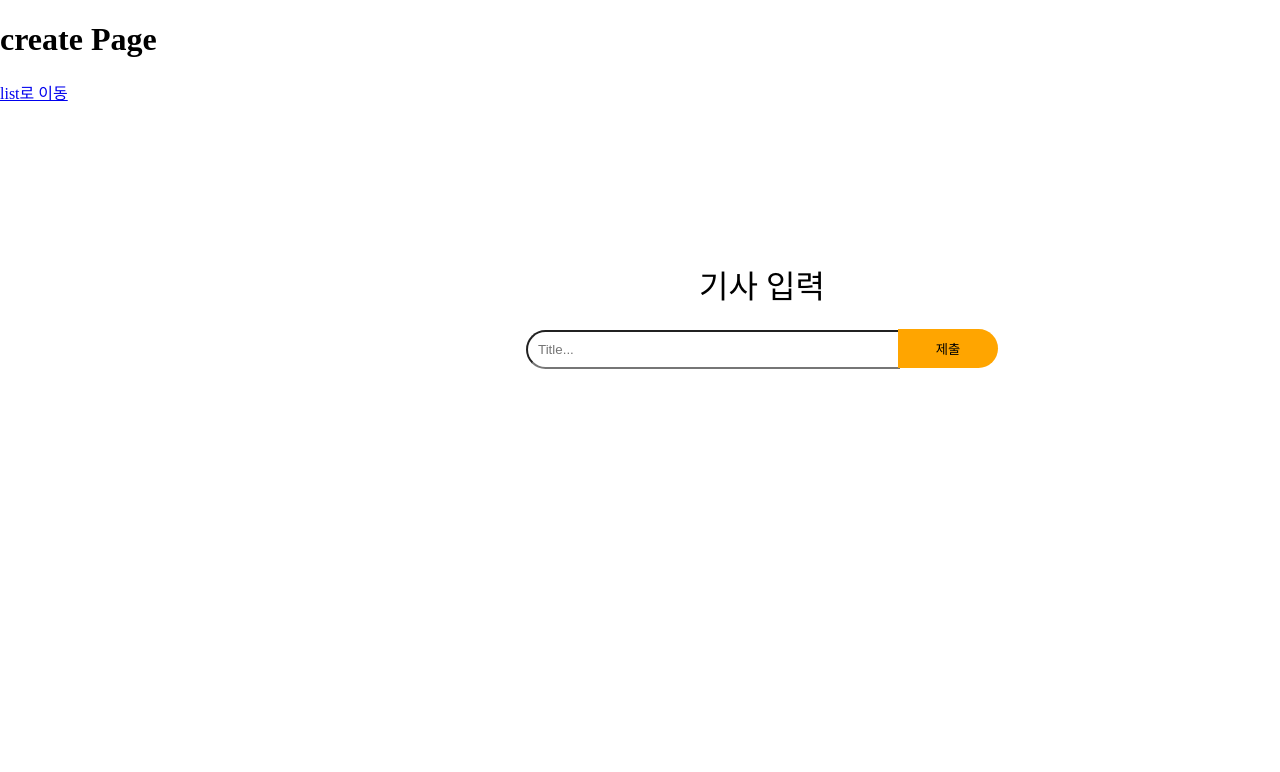
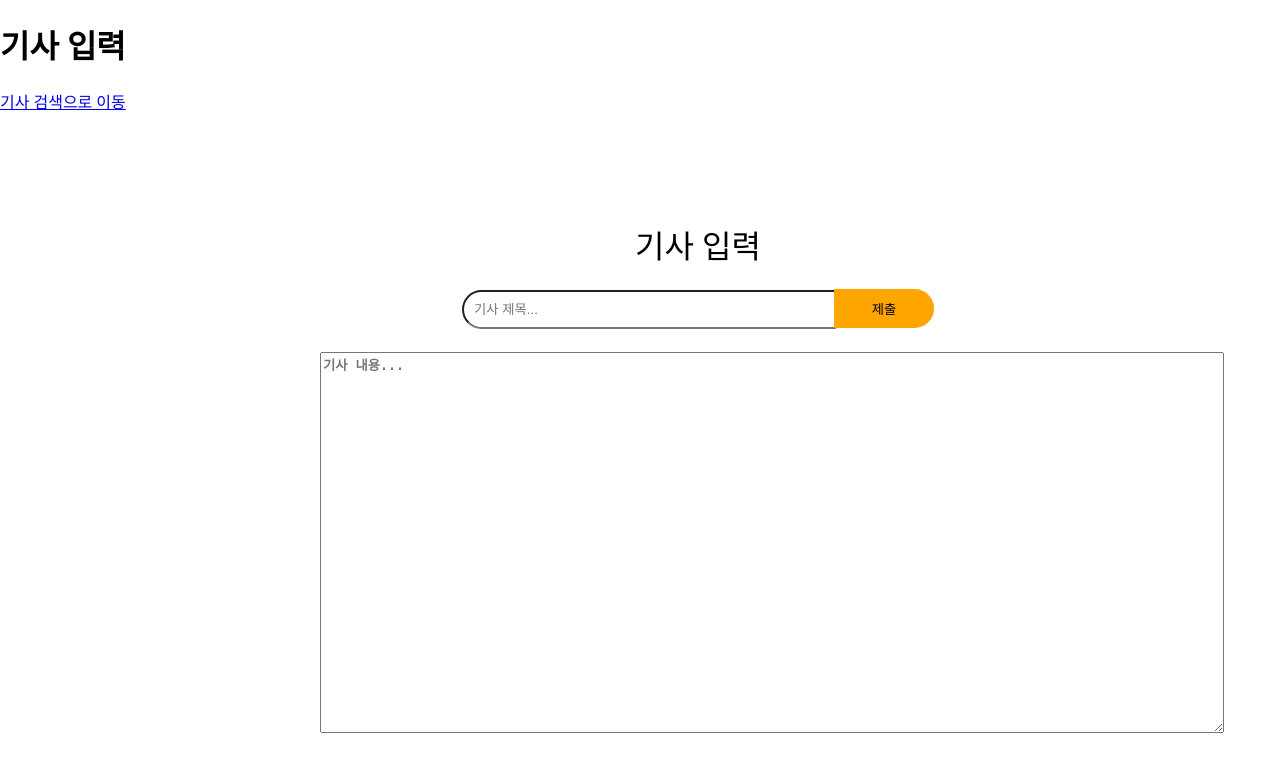
Before and after one commit to dh8570/Textmining_WebService, a Django app: page /write/ in a window 1280 px wide. Shown: the top 772 px of the page. Run offline with Django 4.2, Linux system fonts and the light colour scheme.

Commit message:
2022_05_29_12_09_기사내용칸 추가

```diff
--- a/config/app/static/style.css
+++ b/config/app/static/style.css
@@ -9,8 +9,16 @@ body {
 form.box {
     width: 500px;
     position: absolute;
-    top:30%;
-    left:40%;
+    top:25%;
+    left:35%;
+    transfrom:translate(-50%,-50%);
+    text-align: center;
+}
+form.box1 {
+    width: 500px;
+    position: absolute;
+    top:44%;
+    left:25%;
     transfrom:translate(-50%,-50%);
     text-align: center;
 }
@@ -31,3 +39,7 @@ form.box input[type=submit] {
     border:none;
     margin-left:-6px;
 }
+
+textarea::placeholder{
+font-weight:bold;
+}
--- a/config/app/templates/app/document_create.html
+++ b/config/app/templates/app/document_create.html
@@ -2,19 +2,21 @@
 <html lang="ko">
 <head>
     <meta charset="UTF-8">
-    <title>create</title>
+    <title>기사 입력</title>
     <link rel="stylesheet" href="../../static/style.css">
 </head>
 <body>
-    <h1> create Page</h1>
-    <div class="btn-group"><a href="{% url 'list' %}" class="btn btn-info">list로 이동</a></div>
+    <h1> 기사 입력</h1>
+    <div class="btn-group"><a href="{% url 'list' %}" class="btn btn-info">기사 검색으로 이동</a></div>
 
     <form class="box">
         <h1>기사 입력</h1>
-        <input type ="text" placeholder="Title...">
+        <input type ="text" placeholder="기사 제목...">
         <input type ="submit" value="제출">
     </form>
-
+    <form class="box1">
+        <textarea cols="110" rows="25" placeholder="기사 내용..."></textarea>
+    </form>
     </div>
 </body>
 </html>
```
Also changed, not shown: config/app/templates/app/document_list.html (+4 -4 lines).
